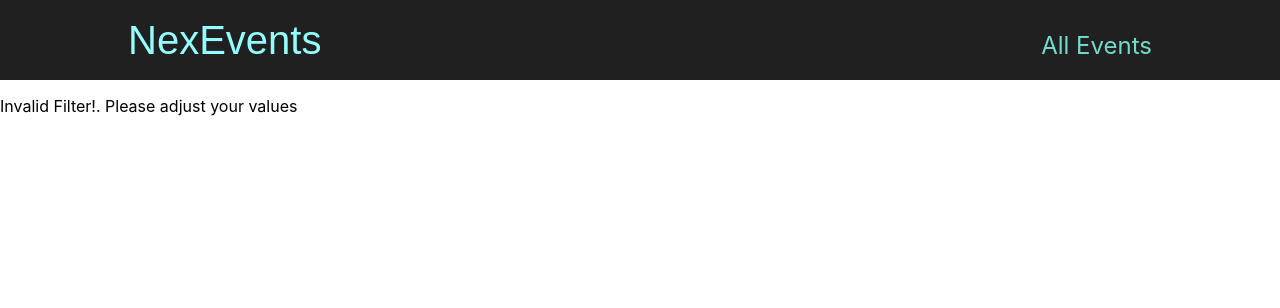
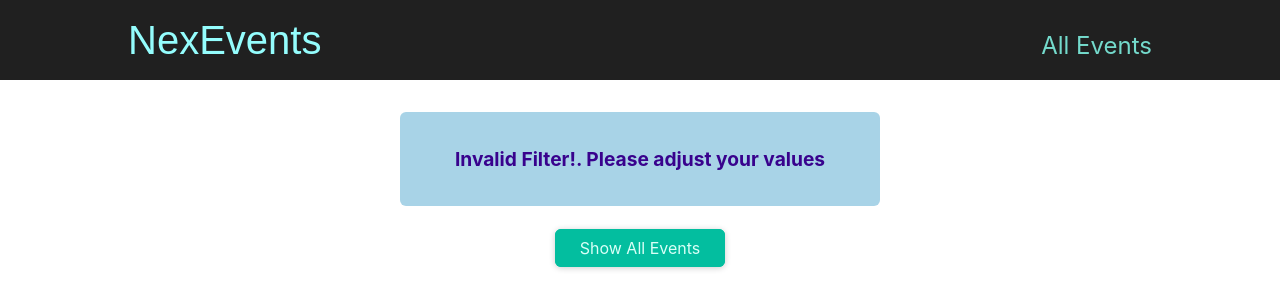
Before and after one commit to MartinIsProgramming/Next.js-Routing-System, a Next.js app: page /events in a window 1280 px wide. Shown: the top 308 px of the page. Built offline with nearby package versions, Linux system fonts and the light colour scheme.

Commit message:
ErrorAlert, and ResultTitle components

```diff
--- a/components/events/events-search.js
+++ b/components/events/events-search.js
@@ -34,8 +34,8 @@
         <div className={classes.control}>
           <label htmlFor="month">Year</label>
           <select name="month" id="month" ref={monthInputRef}>
-            <option value="1">January</option>
-            <option value="2">February</option>
+            <option value="4">April</option>
+            <option value="5">May</option>
           </select>
         </div>
       </div>
--- /dev/null
+++ b/components/events/results-title.js
@@ -0,0 +1,20 @@
+import Button from '../ui/button';
+import classes from './results-title.module.css';
+
+function ResultsTitle(props) {
+  const { date } = props;
+
+  const humanReadableDate = new Date(date).toLocaleDateString('en-US', {
+    month: 'long',
+    year: 'numeric',
+  });
+
+  return (
+    <section className={classes.title}>
+      <h1>Events in {humanReadableDate}</h1>
+      <Button link='/events'>Show all events</Button>
+    </section>
+  );
+}
+
+export default ResultsTitle;
--- /dev/null
+++ b/components/events/results-title.module.css
@@ -0,0 +1,6 @@
+.title {
+  margin: 2rem auto;
+  width: 90%;
+  max-width: 40rem;
+  text-align: center;
+}
--- /dev/null
+++ b/components/ui/error-alert.js
@@ -0,0 +1,7 @@
+import classes from './error-alert.module.css';
+
+function ErrorAlert(props) {
+  return <div className={classes.alert}>{props.children}</div>;
+}
+
+export default ErrorAlert;
--- /dev/null
+++ b/components/ui/error-alert.module.css
@@ -0,0 +1,12 @@
+.alert {
+  margin: 2rem auto;
+  padding: 1rem 2rem;
+  width: 90%;
+  max-width: 30rem;
+  background-color: #a8d3e7;
+  color: #38028d;
+  font-weight: bold;
+  font-size: 1.2rem;
+  text-align: center;
+  border-radius: 6px;
+}
--- a/pages/events/[...slug].js
+++ b/pages/events/[...slug].js
@@ -2,6 +2,9 @@
 import { useRouter } from 'next/router';
 import { getFilteredEvents } from '../../data/dummy-data';
 import EventList from '../../components/events/event-list';
+import ResultTitle from '../../components/events/results-title';
+import Button from '../../components/ui/button';
+import ErrorAlert from '../../components/ui/error-alert';
 
 const FilteredEventsPage = () => {
   const router = useRouter();
@@ -22,7 +25,16 @@
     filteredMonth < 1 ||
     filteredMonth > 12
   ) {
-    return <p>Invalid Filter!. Please adjust your values</p>;
+    return (
+      <>
+        <ErrorAlert>
+          <p>Invalid Filter!. Please adjust your values</p>
+        </ErrorAlert>
+        <div className="center">
+          <Button link="/events">Show All Events</Button>
+        </div>
+      </>
+    );
   }
 
   const filteredEvents = getFilteredEvents({
@@ -31,8 +43,20 @@
   });
 
   if (!filteredEvents || filteredEvents.length === 0) {
-    return <p>No events found for the chosen filter</p>;
+    return (
+      <>
+        <ErrorAlert>
+          <p>No events found for the chosen filter</p>
+        </ErrorAlert>
+        <div className="center">
+          <Button link="/events">Show All Events</Button>
+        </div>
+      </>
+    );
   }
+
+  //DATE FOR THE RESULTTITLE COMPONENT
+  const date = new Date(filteredYear, filteredMonth - 1);
 
   return (
     <div>
@@ -42,6 +66,7 @@
       </Head>
 
       <main>
+        <ResultTitle date={date} />
         <EventList items={filteredEvents} />
       </main>
 
```
